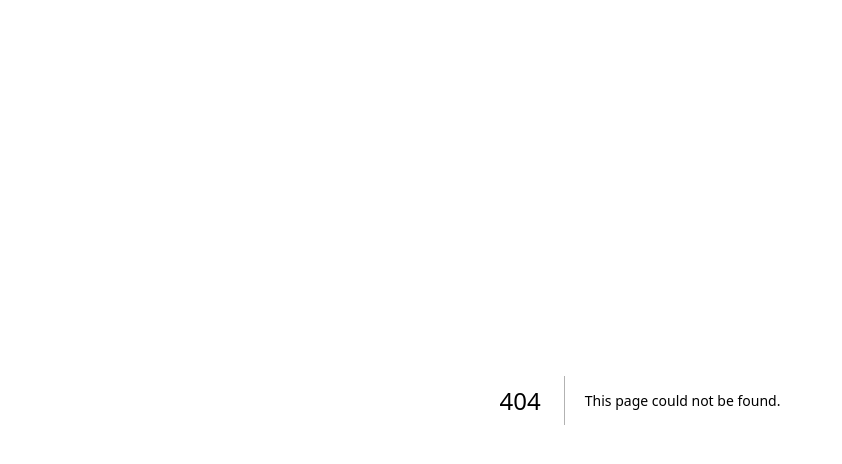
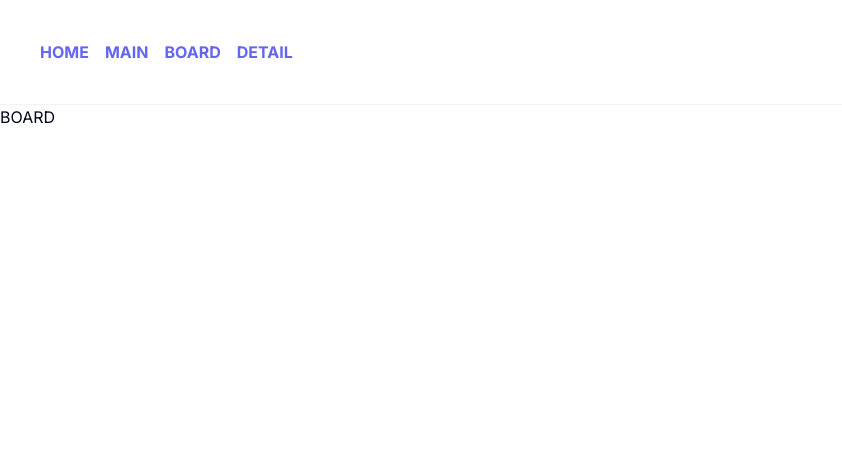
Before and after one commit to ass3027/custom-web, a Next.js app: page /main/board in a window 1280 px wide. Before the commit this address had no page. Shown: the top 464 px of the page, without its empty margins (0-842 px from the left). Built offline with nearby package versions, Linux system fonts and the light colour scheme.

Commit message:
[feat]Header, main/baord, main/detail 추가

```diff
--- a/src/app/layout.tsx
+++ b/src/app/layout.tsx
@@ -1,6 +1,7 @@
 import type { Metadata } from "next";
 import { Inter } from "next/font/google";
 import "./globals.css";
+import Header from "@/component/Header";
 
 const inter = Inter({ subsets: ["latin"] });
 
@@ -16,7 +17,10 @@ export default function RootLayout({
 }>) {
   return (
     <html lang="en">
-      <body className={inter.className}>{children}</body>
+      <body className={inter.className}>
+      <Header />
+      {children}
+      </body>
     </html>
   );
 }
--- /dev/null
+++ b/src/app/main/board/page.tsx
@@ -0,0 +1,7 @@
+export default function Board() {
+    return (
+        <div>
+            <h1>BOARD</h1>
+        </div>
+    )
+}
--- /dev/null
+++ b/src/app/main/detail/page.tsx
@@ -0,0 +1,7 @@
+export default function Detail() {
+    return (
+        <div>
+            <h1>DETAIL</h1>
+        </div>
+    )
+}
--- /dev/null
+++ b/src/component/Header.tsx
@@ -0,0 +1,22 @@
+import Link from 'next/link';
+
+export default function Header() {
+    return (
+        <div className="p-10 border-b border-slate-100">
+            <nav className="flex gap-x-4 text-indigo-500 font-bold">
+                <Link href="/">
+                    HOME
+                </Link>
+                <Link href="/main">
+                    MAIN
+                </Link>
+                <Link href="/main/board">
+                    BOARD
+                </Link>
+                <Link href="/main/detail">
+                    DETAIL
+                </Link>
+            </nav>
+        </div>
+    )
+}
```
